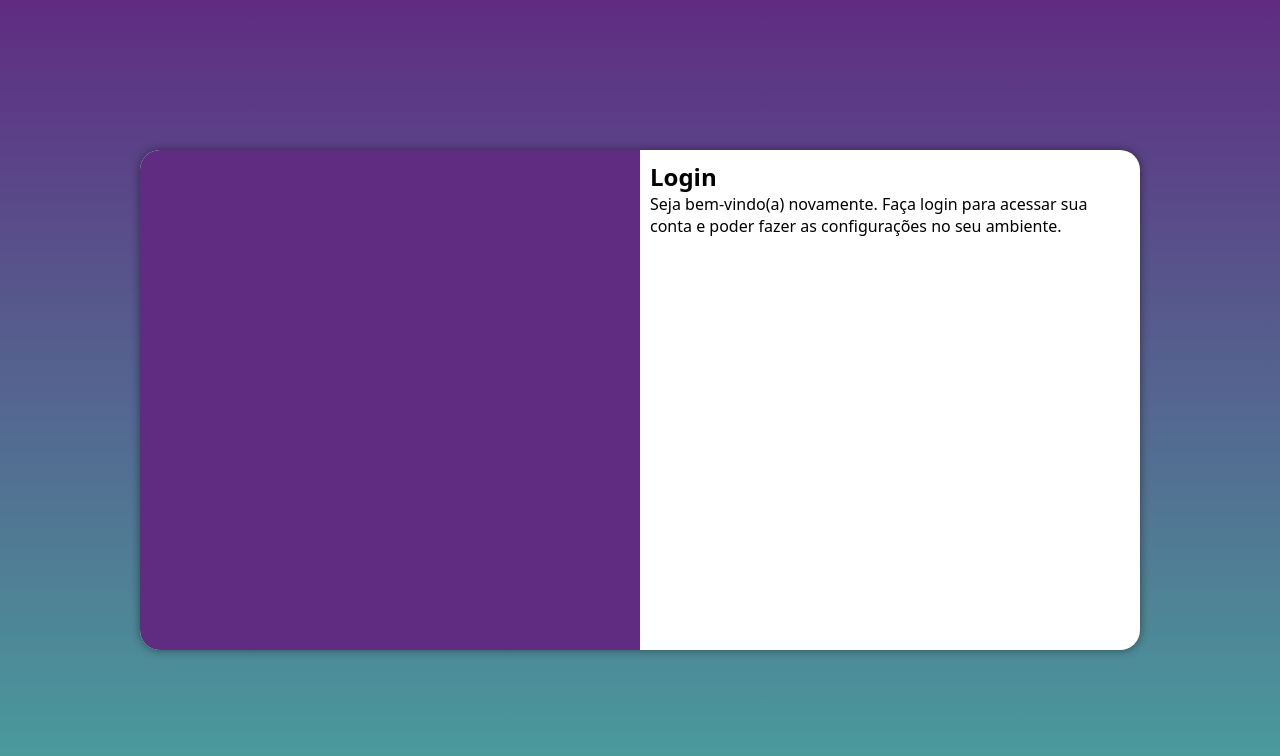
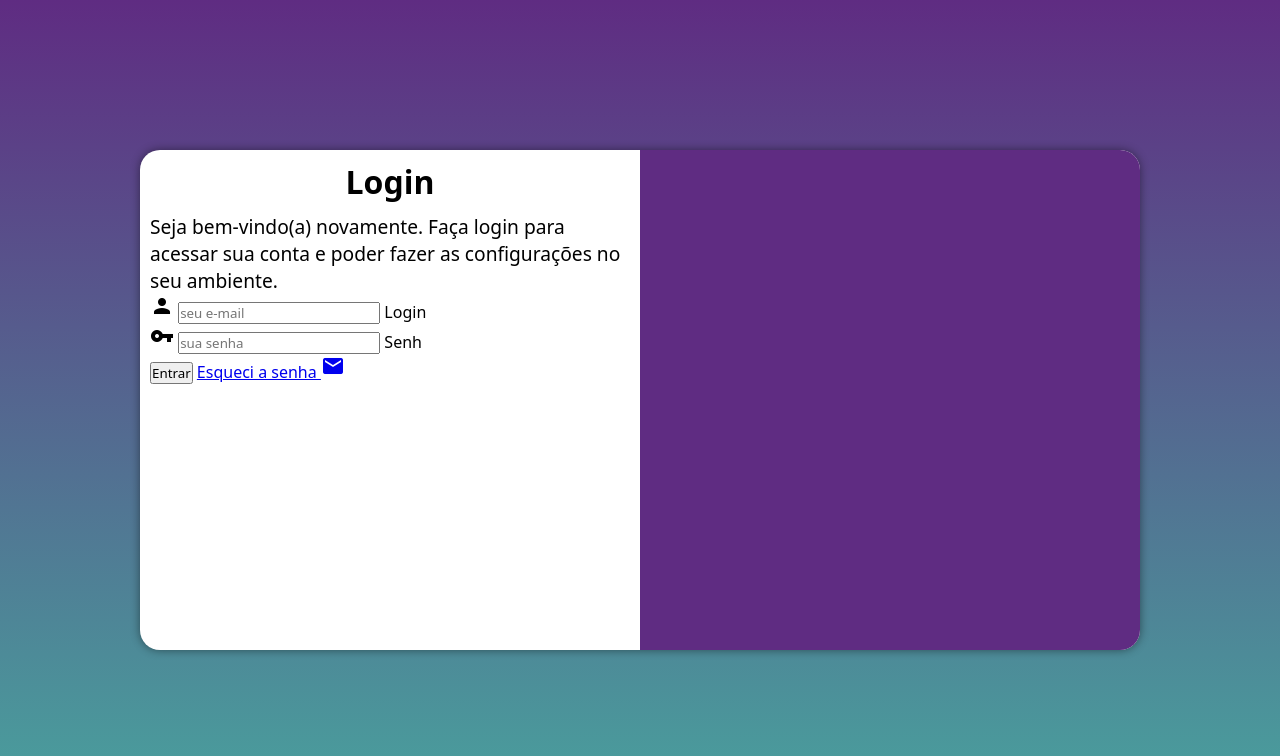
Before and after one commit to dedelopes/projeto-login2, a plain HTML site: page index.html in a window 1280 px wide. Drawn offline with Linux system fonts and the light colour scheme.

Commit message:
adicionei o formulário

```diff
--- a/estilos/media-query.css
+++ b/estilos/media-query.css
@@ -51,13 +51,21 @@ Grandes Telas: acima de 1400px
     }
 
     section#login > div#imagem {
-        float: left;
+        float: right;
         width: 50%;
         height: 100%;
     }
 
     section#login > div#formulario {
-        float: right;
+        float: left;
         width: 50%;
     }
+
+    div#formulario > h1 {
+        font-size: 2em;
+    }
+
+    div#formulario > p {
+        font-size: 1.2em;
+    }
 }
--- a/estilos/style.css
+++ b/estilos/style.css
@@ -53,3 +53,13 @@ section#login > div#formulario {
     display: block;
     padding: 10px;
 }
+
+div#formulario > h1 {
+    text-align: center;
+    margin-bottom: 10px;
+
+}
+
+div#formulario > p {
+    font-size: 0.8em;
+}
--- a/index.html
+++ b/index.html
@@ -4,8 +4,10 @@
     <meta charset="UTF-8">
     <meta name="viewport" content="width=device-width, initial-scale=1.0">
     <title>Login</title>
+    <link href="https://fonts.googleapis.com/icon?family=Material+Icons"rel="stylesheet">
     <link rel="stylesheet" href="estilos/style.css">
     <link rel="stylesheet" href="estilos/media-query.css">
+
 </head>
 <body>
     <main>
@@ -16,8 +18,21 @@
             <div id="formulario">
                 <h1>Login</h1>
                 <p>Seja bem-vindo(a) novamente. Faça login para acessar sua conta e poder fazer as configurações no seu ambiente.</p>
-                <form action="login.php" method="post">
-
+                <form action="login.php" method="post" autocomplete="on">
+                    <div class="campo">
+                        <i class="material-icons">person</i>
+                        <input type="email" name="login" id="ilogin" placeholder="seu e-mail" autocomplete="email" required maxlength="30">
+                        <label for="ilogin">Login</label>
+                    </div>
+                    <div class="campo">
+                        <i class="material-icons">vpn_key</i>
+                        <input type="password" name="senha" id="isenha" placeholder="sua senha" autocomplete="current-password" required minlength="8" maxlength="20">
+                        <label for="isenha">Senh</label>
+                    </div>
+                    <input type="submit" value="Entrar">
+                    <a href="esqueci.html">
+                        Esqueci a senha <i class="material-icons">mail</i>
+                    </a>
                 </form>
             </div>
         </section>
```
